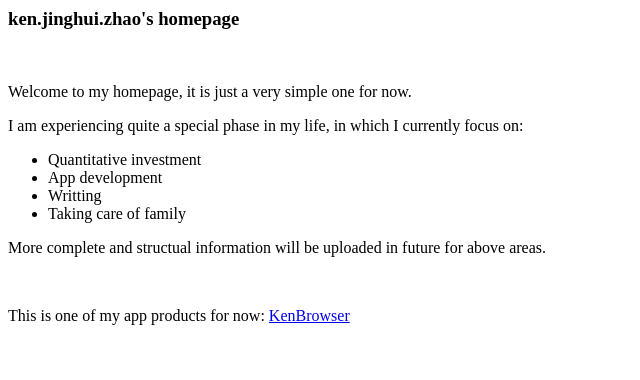
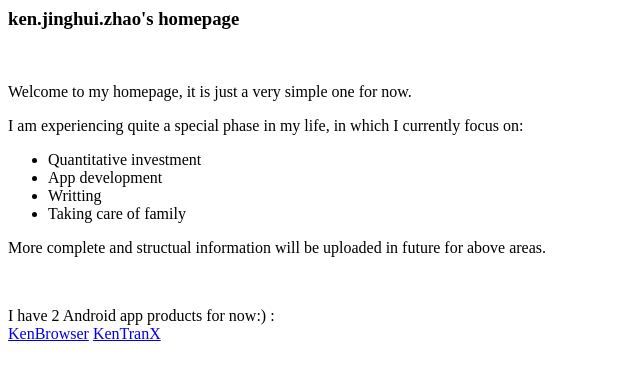
Before and after one commit to KenJinghuiZhao/KenJingHuiZhao.github.io, a plain HTML site: page index.html in a window 1280 px wide. Shown: the whole page, without its empty margins (0-640 px from the left). Drawn offline with Linux system fonts and the light colour scheme.

Commit message:
Update index.html

```diff
--- a/index.html
+++ b/index.html
@@ -15,4 +15,7 @@
 <br>
 
 
-<p>This is one of my app products for now: <a href=".\S3-02-Dev\KenBrowser\KenBrowser_homepage_en.html">KenBrowser</a></p>
+<p>I have 2 Android app products for now:) : <br>
+     <a href=".\S3-02-Dev\KenBrowser\KenBrowser_homepage_en.html">KenBrowser</a>
+     <a href=".\S3-02-Dev\KenTranX\KenTranX_homepage_en.html">KenTranX</a>
+</p>
```
